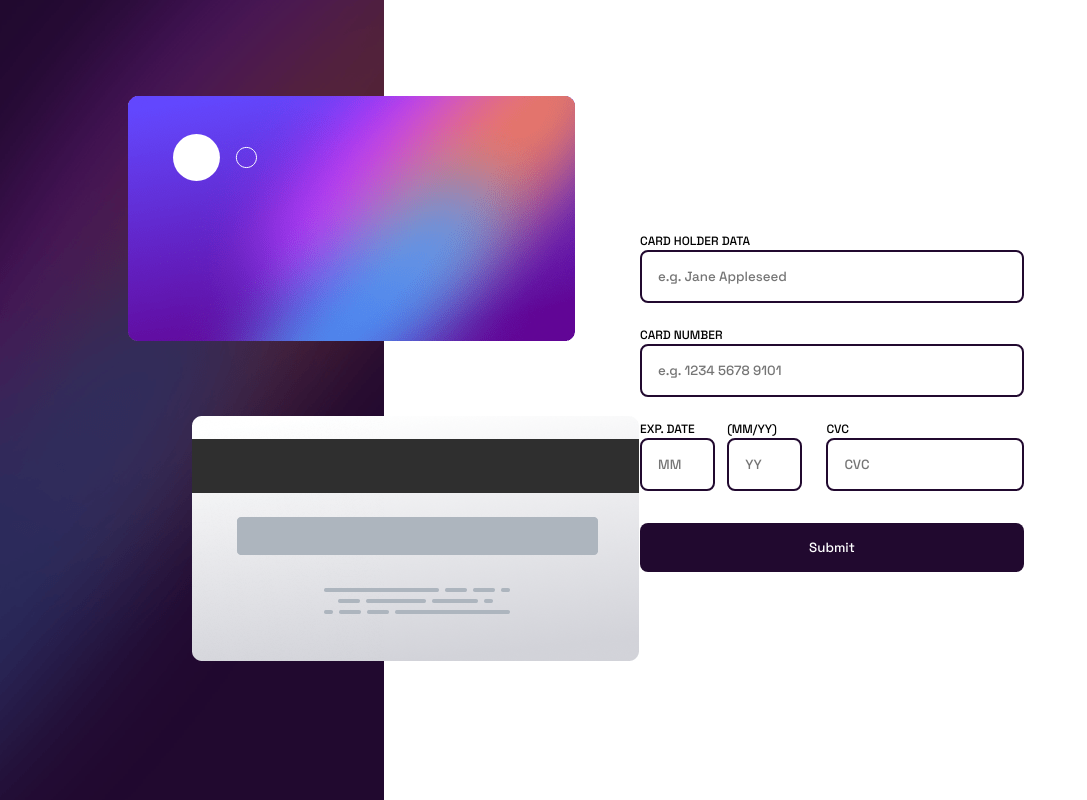
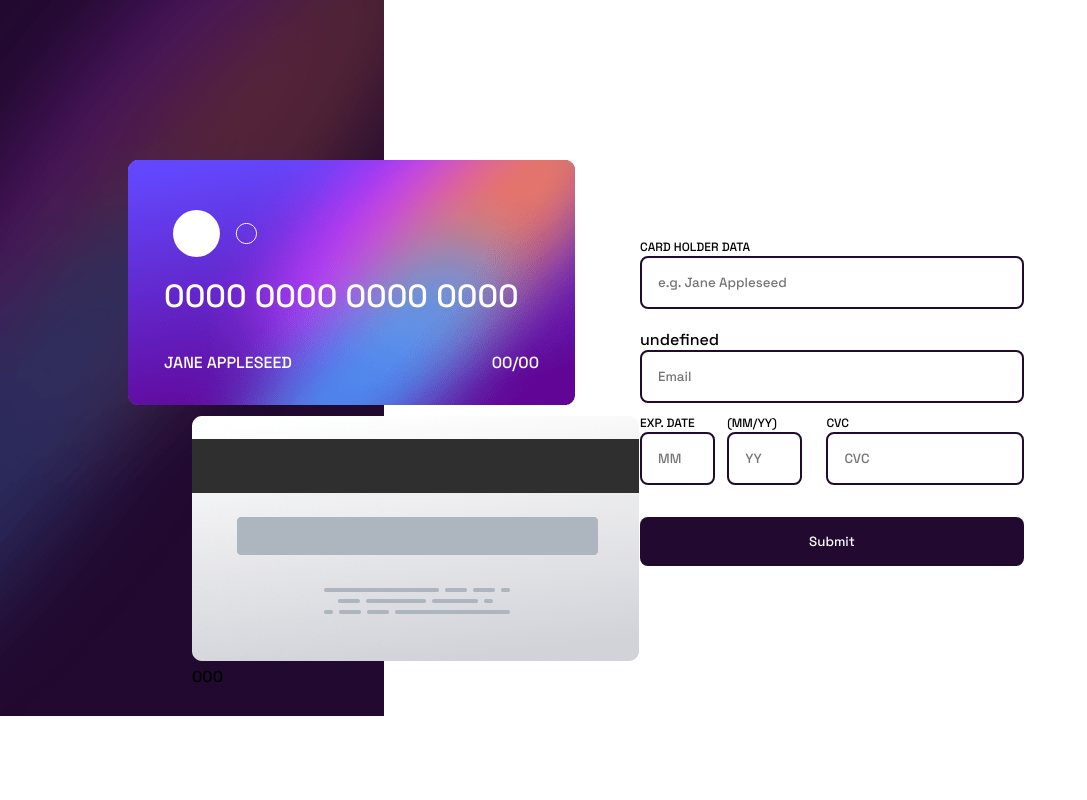
Before and after one commit to Divyue30597/interactive-card-details, a React (Vite) app: page / in a window 1280 px wide. Shown: the whole page, without its empty margins (0-1087 px from the left). Built offline with nearby package versions, Linux system fonts and the light colour scheme.

Commit message:
working with formik understanding it better

```diff
--- a/package.json
+++ b/package.json
@@ -19,6 +19,6 @@
     "@types/react-dom": "^18.0.11",
     "@vitejs/plugin-react": "^3.1.0",
     "typescript": "^4.9.3",
-    "vite": "^4.2.0"
+    "vite": "^4.2.2"
   }
 }
--- a/src/App.css
+++ b/src/App.css
@@ -18,11 +18,12 @@
   height: 100vh;
   background-repeat: no-repeat;
   object-fit: cover;
+  background-size: 100%;
 }
 
 .credit-card-payment .card-image-front {
   position: absolute;
-  top: 12%;
+  top: 20%;
   left: 10%;
   z-index: 1;
 }
@@ -33,7 +34,7 @@
 
 .credit-card-payment .card-image-front figure:nth-child(2) {
   position: absolute;
-  top: 15%;
+  top: 20%;
   left: 10%;
 }
 
--- a/src/App.tsx
+++ b/src/App.tsx
@@ -3,10 +3,24 @@ import "./App.css";
 import cardFrontImage from "./assets/bg-card-front.png";
 import cardBackImage from "./assets/bg-card-back.png";
 import cardLogoImage from "./assets/card-logo.svg";
+import { useState } from "react";
+
+import { FormSubmitSuccess } from "./Component/FormSubmitSuccess/FormSubmitSuccess";
 import { ImageComp } from "./Component/ImageComp/ImageComp";
-import { FormComp } from "./Component/Form/Form";
+import { FormComp } from "./Component/Form/FormComp";
+import { FrontCardValues } from "./Component/FrontCardValues/FrontCardValues";
+import { BackCardValues } from "./Component/BackCardValues/BackCardValues";
 
 function App() {
+  const [formSubmit, setFormSubmit] = useState(false);
+  const [formValues, setFormValues] = useState({
+    holderName: "JANE APPLESEED",
+    cardNumber: "0000 0000 0000 0000",
+    expMonth: "00",
+    expYear: "00",
+    cardCvc: "000",
+  });
+
   return (
     <div className="App">
       <section className="credit-card-payment">
@@ -14,12 +28,21 @@ function App() {
         <div className="card-image-front">
           <ImageComp imageName={cardFrontImage} altText={"front of the card"} />
           <ImageComp imageName={cardLogoImage} altText={"Card logo"} />
+          <FrontCardValues formValues={formValues} />
         </div>
         <div className="card-image-back">
           <ImageComp imageName={cardBackImage} altText={"back of the card"} />
+          <BackCardValues cardCVC={formValues.cardCvc} />
         </div>
         <div className="full-form">
-          <FormComp />
+          {formSubmit ? (
+            <FormSubmitSuccess />
+          ) : (
+            <FormComp
+              setFormSubmit={setFormSubmit}
+              setFormValues={setFormValues}
+            />
+          )}
         </div>
       </section>
     </div>
--- /dev/null
+++ b/src/Component/BackCardValues/BackCardValues.jsx
@@ -0,0 +1,3 @@
+export function BackCardValues({ cardCVC }) {
+  return <span className="exp-CVC">{cardCVC}</span>;
+}
--- a/src/Component/Form/Form.jsx
+++ /dev/null
@@ -1,115 +0,0 @@
-import { Field, Formik, Form, ErrorMessage } from "formik";
-import "./form.css";
-import * as Yup from "yup";
-
-const validCardSchema = Yup.object().shape({
-  holderName: Yup.string()
-    .min(2, "Too Short!")
-    .max(52, "Too Long!")
-    .required("Name cannot be empty"),
-  cardNumber: Yup.number()
-    .required("Wrong Format, Numbers Only")
-    .positive()
-    .max(9999_9999_9999_9999, "Cannot be more than 16"),
-  expMonth: Yup.number()
-    .max(12, "Cannot be more than 12")
-    .required("Can't be blank"),
-  expYear: Yup.number()
-    .max(9999, "Cannot be more than 12")
-    .required("Can't be blank"),
-  cardCvc: Yup.number()
-    .max(999, "Cannot be more than 12")
-    .required("Can't be blank"),
-});
-
-function FormInput({ label, fieldName, placeholder }) {
-  return (
-    <div className="form-input">
-      <label htmlFor={fieldName}>{label}</label>
-      <Field id={fieldName} name={fieldName} placeholder={placeholder} />
-      <p style={{ color: "red", fontSize: "12px" }}>
-        <ErrorMessage name={fieldName} />
-      </p>
-    </div>
-  );
-}
-
-export function FormComp() {
-  return (
-    <Formik
-      initialValues={{
-        holderName: "",
-        cardNumber: undefined,
-        expMonth: undefined,
-        expYear: undefined,
-        cardCvc: undefined,
-      }}
-      validationSchema={validCardSchema}
-      onSubmit={(values) => console.log(values)}
-    >
-      {({ errors, touched }) => (
-        <Form>
-          <div className="holder-data">
-            <FormInput
-              label={"Card holder data"}
-              fieldName={"holderName"}
-              placeholder={"e.g. Jane Appleseed"}
-            />
-            <FormInput
-              label={"Card Number"}
-              fieldName={"cardNumber"}
-              placeholder={"e.g. 1234 5678 9101"}
-            />
-          </div>
-          <div className="expiry-date-and-cvc">
-            <div className="expiry-date">
-              <FormInput
-                fieldName={"expMonth"}
-                label={"Exp. date"}
-                placeholder={"MM"}
-              />
-              <FormInput
-                fieldName={"expYear"}
-                label={"(MM/YY)"}
-                placeholder={"YY"}
-              />
-            </div>
-            <div className="cvc">
-              <FormInput
-                fieldName={"cardCvc"}
-                label={"CVC"}
-                placeholder={"CVC"}
-              />
-            </div>
-          </div>
-          <button type="submit">Submit</button>
-        </Form>
-      )}
-    </Formik>
-
-    // <form>
-    //   <div className="holder-data">
-    //     <FormInput
-    //       id={"card-holder-name"}
-    //       label={"Card Holder Name"}
-    //       placeholder={"e.g. Jane Appleseed"}
-    //     />
-    //     <FormInput
-    //       id={"card-number"}
-    //       label={"Card Number"}
-    //       placeholder={"e.g. 1234 5678 9101"}
-    //     />
-    //   </div>
-
-    //   <div className="expiry-date-and-cvc">
-    //     <div className="expiry-date">
-    //       <FormInput id={"mm"} label={"Exp. date"} placeholder={"MM"} />
-    //       <FormInput id={"yy"} label={"(MM/YY)"} placeholder={"YY"} />
-    //     </div>
-    //     <div className="cvc">
-    //       <FormInput id={"cvc"} label={"CVC"} placeholder={"CVC"} />
-    //     </div>
-    //   </div>
-    // </form>
-  );
-}
--- /dev/null
+++ b/src/Component/Form/FormComp.jsx
@@ -0,0 +1,143 @@
+import { Field, Formik, Form, ErrorMessage } from "formik";
+import "./form.css";
+import * as Yup from "yup";
+
+const validCardSchema = Yup.object().shape({
+  holderName: Yup.string()
+    .min(2, "Too Short!")
+    .max(52, "Too Long!")
+    .required("Name cannot be empty"),
+  cardNumber: Yup.number()
+    .required("Wrong Format, Numbers Only")
+    .positive()
+    .max(9999_9999_9999_9999, "Cannot be more than 16"),
+  expMonth: Yup.number()
+    .max(12, "Cannot be more than 12")
+    .required("Can't be blank"),
+  expYear: Yup.number()
+    .max(9999, "Cannot be more than 12")
+    .required("Can't be blank"),
+  cardCvc: Yup.number()
+    .max(999, "Cannot be more than 12")
+    .required("Can't be blank"),
+});
+
+function cc_format(value) {
+  const v = value
+    .replace(/\s+/g, "")
+    .replace(/[^0-9]/gi, "")
+    .substr(0, 16);
+  const parts = [];
+
+  for (let i = 0; i < v.length; i += 4) {
+    parts.push(v.substr(i, 4));
+  }
+
+  return parts.length > 1 ? parts.join(" ") : value;
+}
+
+function FormInput({ label, fieldName, placeholder }) {
+  return (
+    <div className="form-input">
+      <label htmlFor={fieldName}>{label}</label>
+      <Field id={fieldName} name={fieldName} placeholder={placeholder} />
+      <p style={{ color: "red", fontSize: "12px" }}>
+        <ErrorMessage name={fieldName} />
+      </p>
+    </div>
+  );
+}
+
+export function FormComp({ setFormSubmit, setFormValues }) {
+  return (
+    <Formik
+      initialValues={{
+        holderName: "",
+        cardNumber: undefined,
+        expMonth: undefined,
+        expYear: undefined,
+        cardCvc: undefined,
+      }}
+      validationSchema={validCardSchema}
+      onSubmit={(values) => {
+        setFormSubmit(true);
+        setFormValues({ ...values });
+        console.log(values);
+      }}
+    >
+      {({ errors, touched }) => (
+        <Form>
+          <div className="holder-data">
+            <FormInput
+              label={"Card holder data"}
+              fieldName={"holderName"}
+              placeholder={"e.g. Jane Appleseed"}
+            />
+            <Field name="cardNumber">
+              {({
+                field, // { name, value, onChange, onBlur }
+                form: { touched, errors }, // also values, setXXXX, handleXXXX, dirty, isValid, status, etc.
+                meta,
+              }) => (
+                <div>
+                  {`${console.log(field)}`}
+                  <input type="text" placeholder="Email" {...field} />
+                  {meta.touched && meta.error && (
+                    <div className="error">{meta.error}</div>
+                  )}
+                </div>
+              )}
+            </Field>
+          </div>
+          <div className="expiry-date-and-cvc">
+            <div className="expiry-date">
+              <FormInput
+                fieldName={"expMonth"}
+                label={"Exp. date"}
+                placeholder={"MM"}
+              />
+              <FormInput
+                fieldName={"expYear"}
+                label={"(MM/YY)"}
+                placeholder={"YY"}
+              />
+            </div>
+            <div className="cvc">
+              <FormInput
+                fieldName={"cardCvc"}
+                label={"CVC"}
+                placeholder={"CVC"}
+              />
+            </div>
+          </div>
+          <button type="submit">Submit</button>
+        </Form>
+      )}
+    </Formik>
+
+    // <form>
+    //   <div className="holder-data">
+    //     <FormInput
+    //       id={"card-holder-name"}
+    //       label={"Card Holder Name"}
+    //       placeholder={"e.g. Jane Appleseed"}
+    //     />
+    //     <FormInput
+    //       id={"card-number"}
+    //       label={"Card Number"}
+    //       placeholder={"e.g. 1234 5678 9101"}
+    //     />
+    //   </div>
+
+    //   <div className="expiry-date-and-cvc">
+    //     <div className="expiry-date">
+    //       <FormInput id={"mm"} label={"Exp. date"} placeholder={"MM"} />
+    //       <FormInput id={"yy"} label={"(MM/YY)"} placeholder={"YY"} />
+    //     </div>
+    //     <div className="cvc">
+    //       <FormInput id={"cvc"} label={"CVC"} placeholder={"CVC"} />
+    //     </div>
+    //   </div>
+    // </form>
+  );
+}
--- /dev/null
+++ b/src/Component/FormSubmitSuccess/FormSubmitSuccess.jsx
@@ -0,0 +1,7 @@
+export function FormSubmitSuccess() {
+  return (
+    <div className="form-submit-success">
+      <h1>Success</h1>
+    </div>
+  );
+}
--- /dev/null
+++ b/src/Component/FrontCardValues/FrontCardValues.jsx
@@ -0,0 +1,15 @@
+import "./frontcardvalues.css";
+
+export function FrontCardValues({ formValues }) {
+  return (
+    <div className="front-card-values">
+      <p className="form-cardNumber">{formValues.cardNumber}</p>
+      <div className="holderName-mm-yy">
+        <p className="form-holdername">{formValues.holderName}</p>
+        <p className="form-expMonth-expYear">
+          {formValues.expMonth}/{formValues.expYear}
+        </p>
+      </div>
+    </div>
+  );
+}
--- /dev/null
+++ b/src/Component/FrontCardValues/frontcardvalues.css
@@ -0,0 +1,18 @@
+.front-card-values {
+  position: absolute;
+  bottom: 15%;
+  width: 100%;
+  color: #ffffff;
+}
+
+.form-cardNumber {
+  margin: 36px;
+  font-size: 2rem;
+}
+
+.holderName-mm-yy {
+  display: flex;
+  flex-wrap: nowrap;
+  justify-content: space-between;
+  padding: 0 36px;
+}
```
Also changed, not shown: src/Component/Form/form.css (line endings or trailing spaces), src/Component/ImageComp/ImageComp.jsx (line endings or trailing spaces), 1 other file (tests, documents, lock files or other folders).
